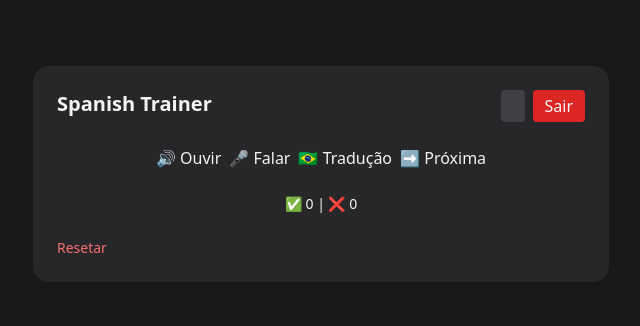
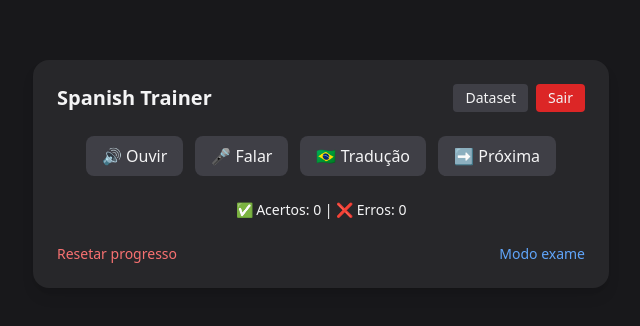
Before and after one commit to 7spvzk7dmv-jpg/listen-ES, a plain HTML site: page index.html in a window 1280 px wide. Shown: the part 226-552 px from the top of the page, without its empty margins (319-959 px from the left). Drawn offline with nearby package versions, Linux system fonts and the light colour scheme; no server answers.

Commit message:
Update index.html

```diff
--- a/index.html
+++ b/index.html
@@ -2,11 +2,12 @@
 <html lang="pt-BR">
 <head>
   <meta charset="UTF-8" />
-  <title>Spanish Trainer</title>
+  <title>Spanish Pronunciation Trainer</title>
   <meta name="viewport" content="width=device-width, initial-scale=1.0" />
 
   <script src="https://cdn.tailwindcss.com"></script>
 
+  <!-- Firebase compat (Safari / GitHub Pages safe) -->
   <script src="https://www.gstatic.com/firebasejs/9.23.0/firebase-app-compat.js"></script>
   <script src="https://www.gstatic.com/firebasejs/9.23.0/firebase-auth-compat.js"></script>
   <script src="https://www.gstatic.com/firebasejs/9.23.0/firebase-firestore-compat.js"></script>
@@ -16,39 +17,66 @@
 
 <body class="bg-zinc-900 text-zinc-100 min-h-screen flex items-center justify-center px-4">
 
-  <div class="w-full max-w-xl bg-zinc-800 rounded-2xl p-6 space-y-6">
+  <div class="w-full max-w-xl bg-zinc-800 rounded-2xl shadow-lg p-6 space-y-6">
 
-    <header class="flex justify-between">
+    <header class="flex justify-between items-center">
       <h1 class="text-xl font-semibold">Spanish Trainer</h1>
+
       <div class="flex gap-2">
-        <button id="toggleDataset" class="bg-zinc-700 px-3 py-1 rounded"></button>
-        <button id="logoutBtn" class="bg-red-600 px-3 py-1 rounded">Sair</button>
+        <button id="toggleDataset"
+          class="text-sm bg-zinc-700 px-3 py-1 rounded hover:bg-zinc-600 transition">
+          Dataset
+        </button>
+
+        <button id="logoutBtn"
+          class="text-sm bg-red-600 px-3 py-1 rounded hover:bg-red-500 transition">
+          Sair
+        </button>
       </div>
     </header>
 
-    <div class="text-center space-y-2">
-      <p id="englishText" class="text-2xl"></p>
+    <div class="text-center space-y-3">
+      <p id="englishText" class="text-2xl font-medium leading-relaxed"></p>
       <p id="translationText" class="text-zinc-400 hidden"></p>
       <p id="levelText" class="text-sm text-zinc-500"></p>
     </div>
 
-    <div class="flex justify-center gap-2 flex-wrap">
-      <button id="playBtn">🔊 Ouvir</button>
-      <button id="micBtn">🎤 Falar</button>
-      <button id="translateBtn">🇧🇷 Tradução</button>
-      <button id="nextBtn">➡️ Próxima</button>
+    <div class="flex justify-center gap-3 flex-wrap">
+      <button id="playBtn" class="bg-zinc-700 px-4 py-2 rounded-lg hover:bg-zinc-600">
+        🔊 Ouvir
+      </button>
+      <button id="micBtn" class="bg-zinc-700 px-4 py-2 rounded-lg hover:bg-zinc-600">
+        🎤 Falar
+      </button>
+      <button id="translateBtn" class="bg-zinc-700 px-4 py-2 rounded-lg hover:bg-zinc-600">
+        🇧🇷 Tradução
+      </button>
+      <button id="nextBtn" class="bg-zinc-700 px-4 py-2 rounded-lg hover:bg-zinc-600">
+        ➡️ Próxima
+      </button>
     </div>
 
-    <div class="text-center text-sm">
-      ✅ <span id="hits">0</span> | ❌ <span id="errors">0</span>
+    <div class="text-center text-sm space-y-1">
+      <p id="feedback"></p>
+      <p>
+        ✅ Acertos: <span id="hits">0</span> |
+        ❌ Erros: <span id="errors">0</span>
+      </p>
     </div>
 
     <div class="flex justify-between text-sm">
-      <button id="resetBtn" class="text-red-400">Resetar</button>
-      <button id="examModeBtn" class="text-blue-400"></button>
+      <button id="resetBtn" class="text-red-400 hover:underline">
+        Resetar progresso
+      </button>
+
+      <button id="examModeBtn" class="text-blue-400 hover:underline">
+        Modo exame
+      </button>
     </div>
+
   </div>
 
-<script src="app.js"></script>
+  <!-- App principal -->
+  <script src="app.js"></script>
 </body>
 </html>
```
